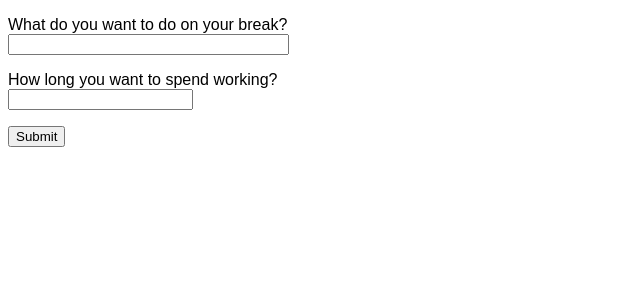
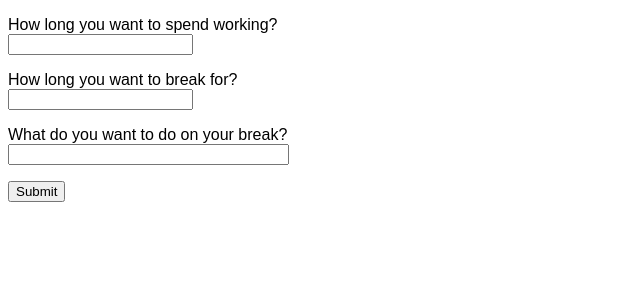
Before and after one commit to victorlomi/Pomodoro, a Flask app: page /settings in a window 1280 px wide. Shown: the part 128-428 px from the top of the page, without its empty margins (0-640 px from the left). Run offline with Flask 2, Linux system fonts and the light colour scheme.

Commit message:
add break time to model and form and update database

```diff
--- a/app/main/forms.py
+++ b/app/main/forms.py
@@ -6,4 +6,5 @@ from app.models import User
 class SettingsForm(FlaskForm):
     type_of_break = StringField('What do you want to do on your break?', validators=[DataRequired()])
     time = IntegerField('How long you want to spend working?', validators=[DataRequired()])
+    break_time = IntegerField('How long you want to break for?', validators=[DataRequired()])
     submit = SubmitField('Submit')
--- a/app/models.py
+++ b/app/models.py
@@ -12,6 +12,7 @@ class User(UserMixin, db.Model):
     sessions = db.Column(db.Integer())
     type_of_break = db.Column(db.String(140), index=True, unique=True)
     time = db.Column(db.Integer())
+    break_time = db.Column(db.Integer())
 
     def set_password(self, password):
         self.password_hash = generate_password_hash(password)
--- a/app/templates/settings.html
+++ b/app/templates/settings.html
@@ -3,6 +3,20 @@
 {% block content %}
     <form action="" method="post">
         {{ form.hidden_tag() }}
+        <p>
+            {{ form.time.label }}<br>
+            {{ form.time(size=32) }}<br>
+            {% for error in form.time.errors %}
+            <span style="color: red;">[{{ error }}]</span>
+            {% endfor %}
+        </p>
+        <p>
+            {{ form.break_time.label }}<br>
+            {{ form.break_time(size=32) }}<br>
+            {% for error in form.break_time.errors %}
+            <span style="color: red;">[{{ error }}]</span>
+            {% endfor %}
+        </p>
         <p>
             {{ form.type_of_break.label }}<br>
             {{ form.type_of_break(size=32) }}<br>
@@ -10,13 +24,6 @@
             <span style="color: red;">[{{ error }}]</span>
             {% endfor %}
         </p>
-        <p>
-            {{ form.time.label }}<br>
-            {{ form.time(size=32) }}<br>
-            {% for error in form.time.errors %}
-            <span style="color: red;">[{{ error }}]</span>
-            {% endfor %}
-        </p>
         <p>{{ form.submit() }}</p>
     </form>
 {% endblock %}
```
Also changed, not shown: migrations/versions/527b9b3e738d_add_break_time.py (added, +28 -0 lines), app.db.
